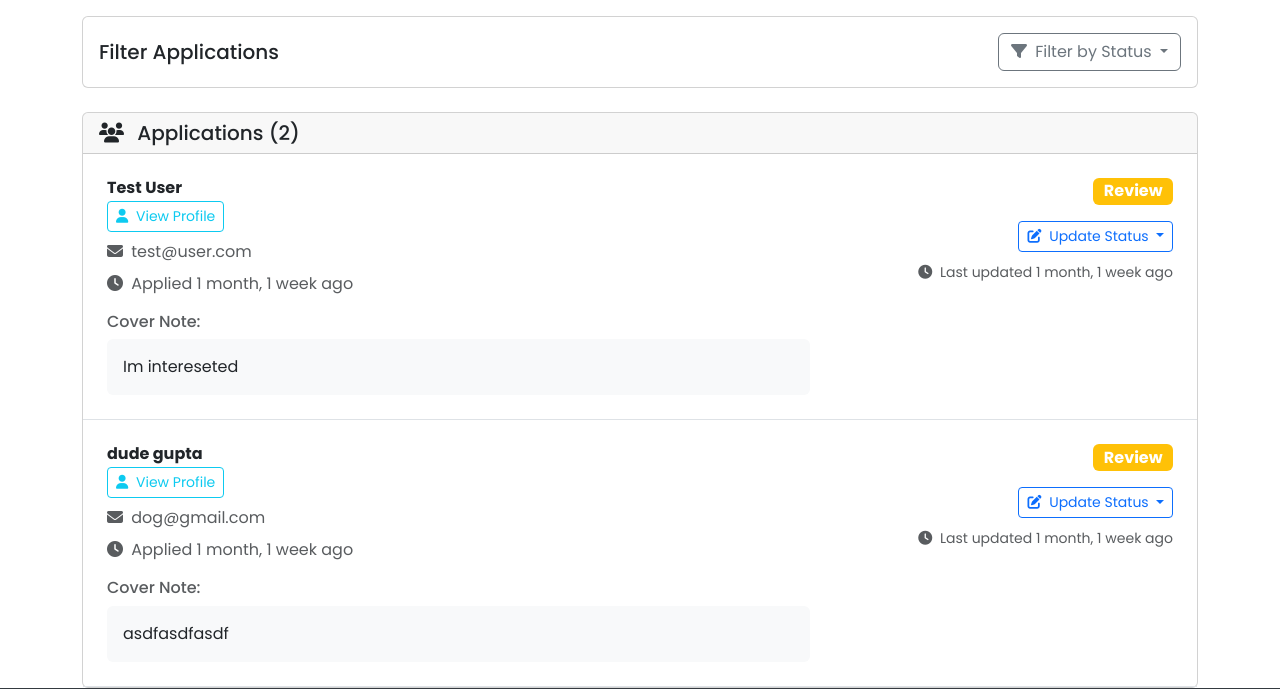
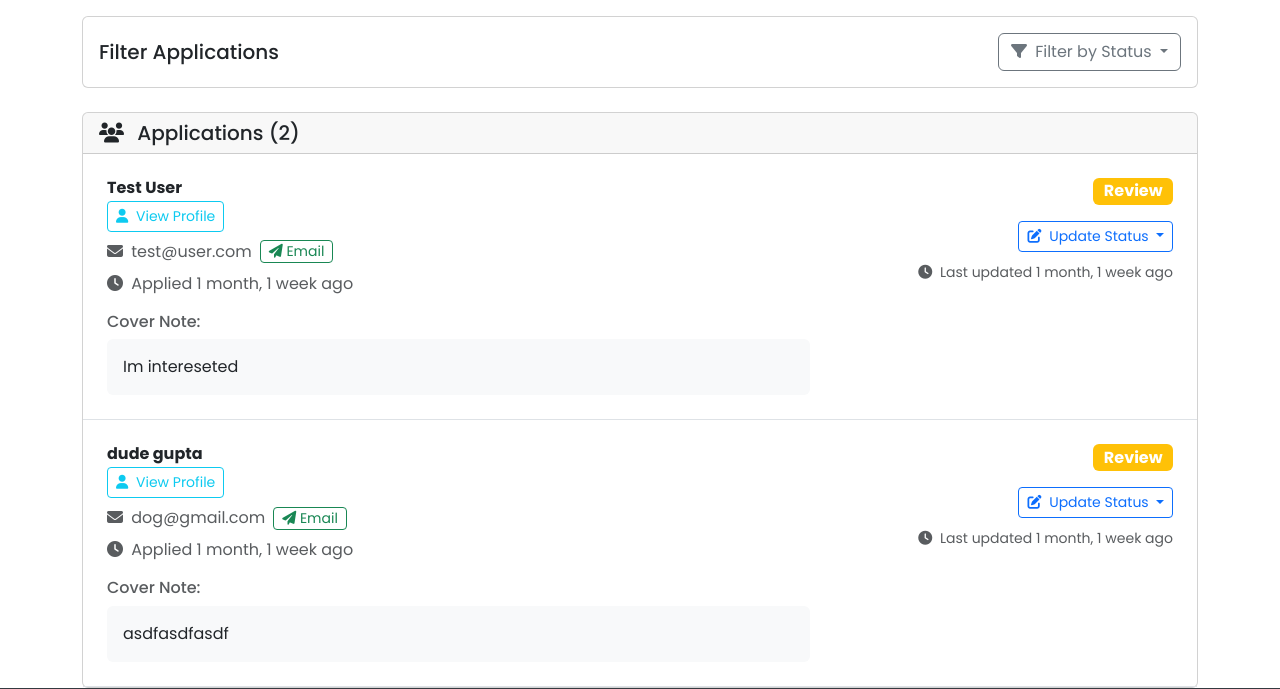
Before and after one commit to ayushp211/JobSeeker, a Django app: page /jobs/2/manage-applications/ in a window 1280 px wide. Shown: the part 203-892 px from the top of the page. Run offline with Django 5.2, Linux system fonts and the light colour scheme; a user stored in the database is signed in; data comes from the database, SQL or seed files in the repository; parts of the project's set-up code (start-up, migrations or seed data) failed here and were passed over; some libraries are stand-ins or nearby versions.

Commit message:
added email button

```diff
--- a/jobSeeker/job_postings/templates/job_postings/manage_applications.html
+++ b/jobSeeker/job_postings/templates/job_postings/manage_applications.html
@@ -63,9 +63,17 @@
                                             <a href="{% url 'view_applicant_profile' job_id=job.id user_id=application.applicant.id %}" class="btn btn-outline-info btn-sm mb-2">
                                                 <i class="fas fa-user me-1"></i> View Profile
                                             </a>
-                                            <p class="text-muted mb-2">
-                                                <i class="fas fa-envelope me-1"></i> {{ application.applicant.email|default:"No email provided" }}
-                                            </p>
+                                            <div class="d-flex align-items-center mb-2">
+                                                <p class="text-muted mb-0 me-2">
+                                                    <i class="fas fa-envelope me-1"></i> {{ application.applicant.email|default:"No email provided" }}
+                                                </p>
+
+                                                {% if application.applicant.email %}
+                                                    <a href="mailto:{{ application.applicant.email }}?subject=Regarding your application for {{ job.title }}" class="btn btn-outline-success btn-sm py-0 px-2">
+                                                        <i class="fas fa-paper-plane"></i> Email
+                                                    </a>
+                                                {% endif %}
+                                            </div>
                                             <p class="text-muted mb-2">
                                                 <i class="fas fa-clock me-1"></i> Applied {{ application.applied_at|timesince }} ago
                                             </p>
```
